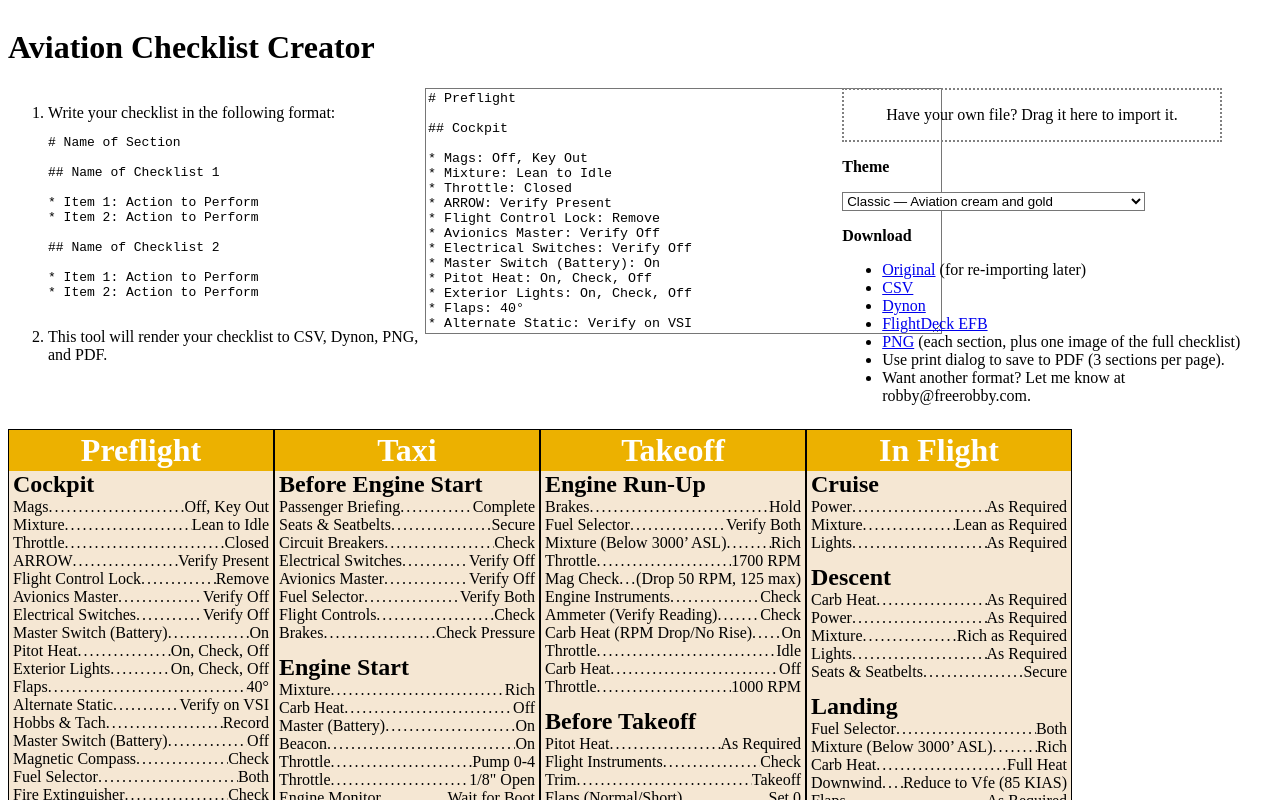
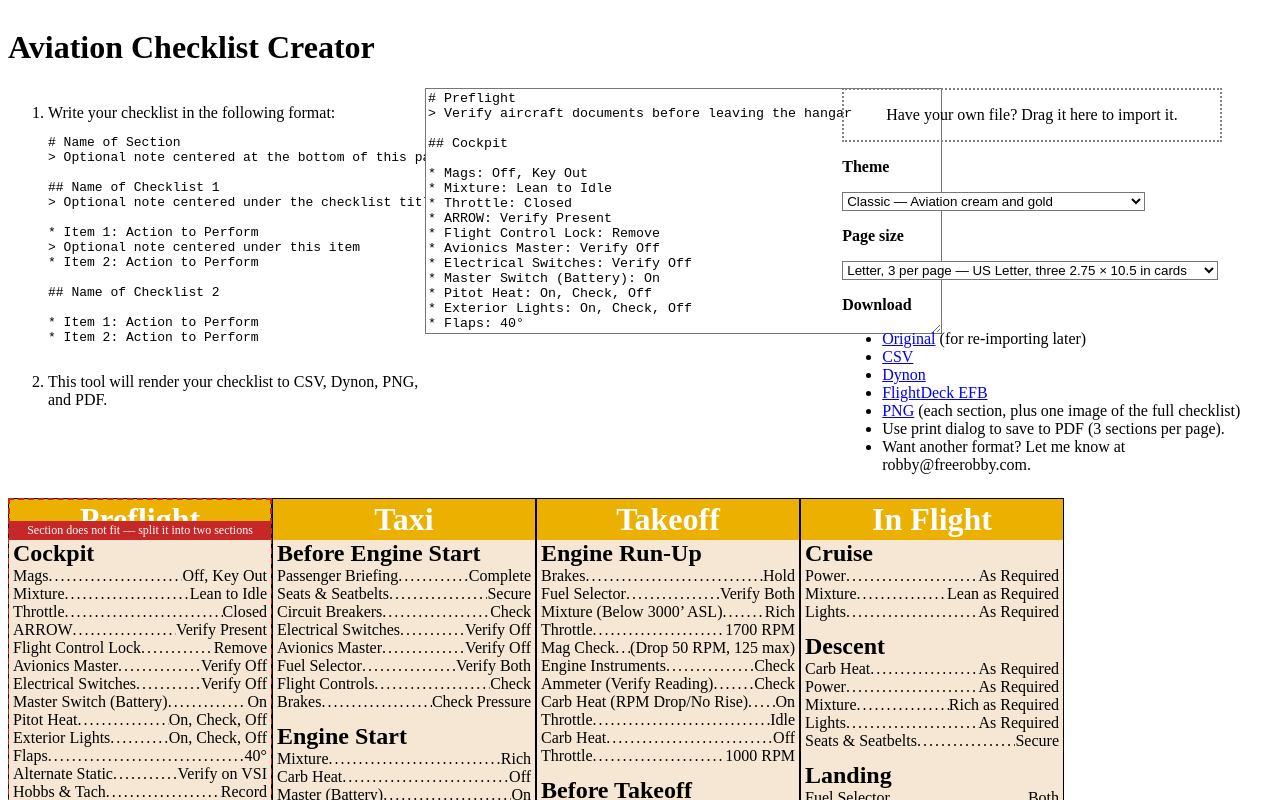
Before and after one commit to freerobby/aviation-checklist, a Vue app: page / in a window 1280 px wide. Both pictures are taken after a click on the link "my checklist". Shown: the top 800 px of the page. Built offline with nearby package versions, Linux system fonts and the light colour scheme.

Commit message:
Add page-size presets and centered checklist notes
Support 5x7.5 in binder inserts plus letter/A4 cards, overflow
warnings when a section no longer fits, and markdown notes that
render centered under items, titles, or the page footer.

Co-authored-by: robby <robby@freerobby.com>

```diff
--- a/package.json
+++ b/package.json
@@ -5,7 +5,8 @@
   "scripts": {
     "serve": "vue-cli-service serve",
     "build": "vue-cli-service build",
-    "lint": "vue-cli-service lint"
+    "lint": "vue-cli-service lint",
+    "test": "node --test src/checklistParser.test.js"
   },
   "dependencies": {
     "core-js": "^3.6.5",
--- a/public/assets/checklists/n934gr.md
+++ b/public/assets/checklists/n934gr.md
@@ -1,4 +1,5 @@
 # Preflight
+> Verify aircraft documents before leaving the hangar
 
 ## Cockpit
 
@@ -302,8 +303,10 @@
 * Doors: Unlatched
 
 ## Engine Fire in Flight
+> Perform from memory
 
 * Mixture: Lean to Idle Cutoff
+> If fire persists, land immediately
 * Fuel Selector: Off
 * Throttle: Closed
 * Master Switches: Off
--- a/src/App.vue
+++ b/src/App.vue
@@ -11,10 +11,13 @@
             Write your checklist in the following format:
             <pre>
 # Name of Section
+> Optional note centered at the bottom of this page
 
 ## Name of Checklist 1
+> Optional note centered under the checklist title
 
 * Item 1: Action to Perform
+> Optional note centered under this item
 * Item 2: Action to Perform
 
 ## Name of Checklist 2
@@ -48,6 +51,14 @@
             </option>
           </select>
         </div>
+        <div class="page-size-picker">
+          <p><strong>Page size</strong></p>
+          <select v-model="pageSize" aria-label="Checklist page size">
+            <option v-for="s in pageSizes" v-bind:key="s.id" v-bind:value="s.id">
+              {{ s.name }} — {{ s.description }}
+            </option>
+          </select>
+        </div>
         <div v-if="checklistSets.length > 0">
           <p><strong>Download</strong></p>
           <ul>
@@ -65,9 +76,9 @@
             </li>
             <li>
               <a href="#" v-on:click="onDownloadPNG">{{ exportingPng ? 'Preparing PNG…' : 'PNG' }}</a>
-              (each section, plus one image of the full checklist)
+              ({{ pngDownloadHint }})
             </li>
-            <li>Use print dialog to save to PDF (3 sections per page).</li>
+            <li>{{ printHint }}</li>
             <li>
               Want another format? Let me know at robby@freerobby.com.
             </li>
@@ -80,6 +91,9 @@
           v-for="(checklistSet, index) in checklistSets"
           v-bind:title="checklistSet.title"
           v-bind:checklists="checklistSet.checklists"
+          v-bind:footer-note="checklistSet.footerNote"
+          v-bind:layout="pageSizePreset.layout"
+          v-bind:page-size="pageSize"
           v-bind:key="checklistSet.id"
           v-bind:generated="(index === 0)?'Printed ' + formatted_date():''"
       ></checklist-set>
@@ -90,7 +104,9 @@
 <script>
 import ChecklistSet from "@/components/ChecklistSet";
 import { THEMES, DEFAULT_THEME, isValidTheme } from "@/themes";
+import { PAGE_SIZES, DEFAULT_PAGE_SIZE, isValidPageSize, getPageSize } from "@/pageSizes";
 import { downloadChecklistPngs } from "@/exportPng";
+import { parseMarkdown, checklistSetsFromCsvRows, markdownFromChecklistSets } from "@/checklistParser";
 
 import papa from "papaparse";
 
@@ -106,9 +122,30 @@ export default {
       user_raw_data: '',
       theme: DEFAULT_THEME,
       themes: THEMES,
+      pageSize: DEFAULT_PAGE_SIZE,
+      pageSizes: PAGE_SIZES,
       exportingPng: false,
       isStaging: process.env.VUE_APP_STAGING === 'true',
       demoChecklistUrl: process.env.BASE_URL + 'assets/checklists/n934gr.md'
+    }
+  },
+  computed: {
+    pageSizePreset: function() {
+      return getPageSize(this.pageSize);
+    },
+    printHint: function() {
+      var preset = this.pageSizePreset;
+      if (preset.layout === "page") {
+        return "Use print dialog to save to PDF (one section per " + preset.name.toLowerCase() +
+          "). Choose matching paper or print on Letter at 100% and trim; disable headers and footers.";
+      }
+      return "Use print dialog to save to PDF (" + preset.cardsPerPage + " sections per page).";
+    },
+    pngDownloadHint: function() {
+      if (this.pageSizePreset.pngColumns < 2) {
+        return "one image per section";
+      }
+      return "each section, plus one image of the full checklist";
     }
   },
   created() {
@@ -117,6 +154,12 @@ export default {
       this.theme = savedTheme;
     }
     document.documentElement.setAttribute("data-theme", this.theme);
+
+    var savedPageSize = localStorage.getItem("pageSize");
+    if (isValidPageSize(savedPageSize)) {
+      this.pageSize = savedPageSize;
+    }
+    this.applyPageSize(this.pageSize);
   },
   beforeMount() {
     if (localStorage.getItem("user_raw_data") !== null)
@@ -126,6 +169,20 @@ export default {
     formatted_date: function() {
       var d = new Date();
       return d.toDateString()
+    },
+    applyPageSize: function(id) {
+      var preset = getPageSize(id);
+      document.documentElement.style.setProperty("--card-width", preset.cardWidth);
+      document.documentElement.style.setProperty("--card-height", preset.cardHeight);
+      document.documentElement.setAttribute("data-page-layout", preset.layout);
+
+      var style = document.getElementById("page-size-print");
+      if (!style) {
+        style = document.createElement("style");
+        style.id = "page-size-print";
+        document.head.appendChild(style);
+      }
+      style.textContent = "@media print { @page { size: " + preset.paper + "; margin: 0; } }";
     },
     importFile: function(event) {
       let csv_file = event.dataTransfer.files[0];
@@ -167,12 +224,23 @@ export default {
       for (var set = 0; set < data.length; set++) {
         for (var checklist = 0; checklist < data[set].checklists.length; checklist++) {
           lines.push("CHKLST" + (num_checklists).toString() + ".TITLE, " + data[set].title + ": " + data[set].checklists[checklist].title);
+          var lineNum = 1;
+          if (data[set].checklists[checklist].note) {
+            lines.push(
+                "CHKLST" +
+                (num_checklists).toString() +
+                ".LINE" + lineNum.toString() +
+                ", " +
+                data[set].checklists[checklist].note.replace(/\n/g, " / ")
+            );
+            lineNum++;
+          }
           for (var i = 0; i < data[set].checklists[checklist].items.length; i++) {
             if (data[set].checklists[checklist].items[i].operation !== undefined) {
               lines.push(
                   "CHKLST" +
                   (num_checklists).toString() +
-                  ".LINE" + (i+1).toString() +
+                  ".LINE" + lineNum.toString() +
                   ", " +
                   data[set].checklists[checklist].items[i].subject +
                   ": " +
@@ -183,12 +251,22 @@ export default {
               lines.push(
                   "CHKLST" +
                   (num_checklists).toString() +
-                  ".LINE" + (i+1).toString() +
+                  ".LINE" + lineNum.toString() +
                   ", " +
                   data[set].checklists[checklist].items[i].subject
               );
             }
-
+            lineNum++;
+            if (data[set].checklists[checklist].items[i].note) {
+              lines.push(
+                  "CHKLST" +
+                  (num_checklists).toString() +
+                  ".LINE" + lineNum.toString() +
+                  ", " +
+                  data[set].checklists[checklist].items[i].note.replace(/\n/g, " / ")
+              );
+              lineNum++;
+            }
           }
 
           num_checklists++;
@@ -212,8 +290,13 @@ export default {
 
           this_export_checklist["checklistItems"] = [];
           for (var i = 0; i < data[set].checklists[checklist].items.length; i++) {
+            var item = data[set].checklists[checklist].items[i];
+            var name = item.subject + " - " + item.operation;
+            if (item.note) {
+              name += " (" + item.note.replace(/\n/g, " / ") + ")";
+            }
             this_export_checklist["checklistItems"].push({
-              "name": data[set].checklists[checklist].items[i].subject + " - " + data[set].checklists[checklist].items[i].operation,
+              "name": name,
               "completed": false
             });
           }
@@ -250,7 +333,8 @@ export default {
 
       this.exportingPng = true;
       var handle = this;
-      downloadChecklistPngs(cards)
+      var columns = this.pageSizePreset.pngColumns;
+      downloadChecklistPngs(cards, { columns: columns, includeCombined: columns >= 2 })
         .catch(function() {
           window.alert("Could not create the PNG. Please try again.");
         })
@@ -259,51 +343,10 @@ export default {
         });
     },
     onDownloadMarkdown: function() {
-      var data = this.checklistSets;
-      var lines = [];
-      for (var set = 0; set < data.length; set++) {
-        lines.push("# " + data[set].title);
-        lines.push("");
-        for (var checklist = 0; checklist < data[set].checklists.length; checklist++) {
-          lines.push("## " + data[set].checklists[checklist].title);
-          lines.push("");
-          for (var i = 0; i < data[set].checklists[checklist].items.length; i++) {
-            if (data[set].checklists[checklist].items[i].operation !== undefined) {
-              lines.push("* " + data[set].checklists[checklist].items[i].subject + ": " + data[set].checklists[checklist].items[i].operation);
-            }
-            else {
-              lines.push("* " + data[set].checklists[checklist].items[i].subject);
-            }
-          }
-          lines.push("");
-        }
-      }
-
-      this.initiatePlaintextDownload("checklist.md", lines.join("\n"));
+      this.initiatePlaintextDownload("checklist.md", markdownFromChecklistSets(this.checklistSets));
     },
     handle_update_csv: function(results) {
-      var csv_data = results.data
-      var checklist_sets = [];
-
-      var current_checklistset = null;
-      var current_checklist = null;
-      for (let i = 0; i < csv_data.length; i++) {
-        if (csv_data[i].length < 2 && csv_data[i][0] === "") {
-          continue; // Skip partial lines.
-        }
-        if (csv_data[i][0] !== current_checklistset) {
-          checklist_sets.push({title: csv_data[i][0], checklists: []});
-          current_checklistset = csv_data[i][0];
-          current_checklist = null;
-        }
-        if (csv_data[i][1] !== current_checklist) {
-          checklist_sets.slice(-1)[0]['checklists'].push({title: csv_data[i][1], items: []})
-          current_checklist = csv_data[i][1];
-        }
-        checklist_sets.slice(-1)[0]['checklists'].slice(-1)[0].items.push({subject: csv_data[i][2], operation: csv_data[i][3]});
-      }
-
-      this.checklistSets = checklist_sets;
+      this.checklistSets = checklistSetsFromCsvRows(results.data);
     },
     parse: function(raw) {
       if (raw.substring(0, 1) === "#")
@@ -320,34 +363,7 @@ export default {
       });
     },
     parse_md: function(raw) {
-      var md_data = raw.split("\n");
-      var checklist_sets = [];
-
-      while (md_data.length > 0) {
-        var row = md_data.shift();
-        if (row.substring(0,2) === "# ") {
-          checklist_sets.push({title: row.substring(2), checklists: []});
-        }
-        else if (row.substring(0,3) === "## ") {
-          checklist_sets.slice(-1)[0]['checklists'].push({title: row.substring(3), items: []})
-        }
-        else if (row.substring(0, 2) === "* ") {
-          var index = row.indexOf(": ");
-          if (index >= 0) {
-            checklist_sets.slice(-1)[0]['checklists'].slice(-1)[0].items.push({
-              subject: row.substring(2, index),
-              operation: row.substring(index + 2)
-            });
-          }
-          else {
-            checklist_sets.slice(-1)[0]['checklists'].slice(-1)[0].items.push({
-              subject: row.substring(2)
-            })
-          }
-        }
-      }
-
-      this.checklistSets = checklist_sets;
+      this.checklistSets = parseMarkdown(raw);
     }
   },
   watch: {
@@ -360,6 +376,10 @@ export default {
     theme: function(newVal) {
       document.documentElement.setAttribute("data-theme", newVal);
       localStorage.setItem("theme", newVal);
+    },
+    pageSize: function(newVal) {
+      this.applyPageSize(newVal);
+      localStorage.setItem("pageSize", newVal);
     }
   },
 }
@@ -390,11 +410,13 @@ div.staging-banner {
   text-align: center;
 }
 
-div.theme-picker {
+div.theme-picker,
+div.page-size-picker {
   margin-bottom: 12px;
 }
 
-div.theme-picker select {
+div.theme-picker select,
+div.page-size-picker select {
   max-width: 90%;
 }
 
--- /dev/null
+++ b/src/checklistParser.js
@@ -0,0 +1,139 @@
+function lastSet(sets) {
+  return sets.length ? sets[sets.length - 1] : null;
+}
+
+function lastChecklist(sets) {
+  var set = lastSet(sets);
+  return set && set.checklists.length ? set.checklists[set.checklists.length - 1] : null;
+}
+
+function appendNote(target, field, text) {
+  if (!target) {
+    return;
+  }
+  if (target[field]) {
+    target[field] += "\n" + text;
+  } else {
+    target[field] = text;
+  }
+}
+
+function noteLines(note) {
+  return String(note || "").split("\n");
+}
+
+function parseMarkdown(raw) {
+  var md_data = String(raw || "").split("\n");
+  var checklist_sets = [];
+  var lastTarget = null;
+  var lastField = "note";
+
+  while (md_data.length > 0) {
+    var row = md_data.shift();
+    var trimmed = row.replace(/^\s+/, "");
+
+    if (trimmed.substring(0, 2) === "# ") {
+      var set = { title: trimmed.substring(2), checklists: [] };
+      checklist_sets.push(set);
+      lastTarget = set;
+      lastField = "footerNote";
+    } else if (trimmed.substring(0, 3) === "## ") {
+      var checklist = { title: trimmed.substring(3), items: [] };
+      lastSet(checklist_sets).checklists.push(checklist);
+      lastTarget = checklist;
+      lastField = "note";
+    } else if (trimmed.substring(0, 2) === "* ") {
+      var item;
+      var index = trimmed.indexOf(": ");
+      if (index >= 0) {
+        item = {
+          subject: trimmed.substring(2, index),
+          operation: trimmed.substring(index + 2)
+        };
+      } else {
+        item = { subject: trimmed.substring(2) };
+      }
+      lastChecklist(checklist_sets).items.push(item);
+      lastTarget = item;
+      lastField = "note";
+    } else if (trimmed.charAt(0) === ">") {
+      var noteText = trimmed.substring(1).replace(/^\s+/, "");
+      appendNote(lastTarget, lastField, noteText);
+    }
+  }
+
+  return checklist_sets;
+}
+
+function checklistSetsFromCsvRows(csv_data) {
+  var checklist_sets = [];
+  var current_checklistset = null;
+  var current_checklist = null;
+
+  for (var i = 0; i < csv_data.length; i++) {
+    if (csv_data[i].length < 2 && csv_data[i][0] === "") {
+      continue;
+    }
+    if (csv_data[i][0] !== current_checklistset) {
+      checklist_sets.push({ title: csv_data[i][0], checklists: [] });
+      current_checklistset = csv_data[i][0];
+      current_checklist = null;
+    }
+    if (csv_data[i][1] !== current_checklist) {
+      lastSet(checklist_sets).checklists.push({ title: csv_data[i][1], items: [] });
+      current_checklist = csv_data[i][1];
+    }
+    var item = { subject: csv_data[i][2], operation: csv_data[i][3] };
+    if (csv_data[i][4]) {
+      item.note = csv_data[i][4];
+    }
+    lastChecklist(checklist_sets).items.push(item);
+  }
+
+  return checklist_sets;
+}
+
+function markdownFromChecklistSets(data) {
+  var lines = [];
+  for (var set = 0; set < data.length; set++) {
+    lines.push("# " + data[set].title);
+    lines.push("");
+    if (data[set].footerNote) {
+      noteLines(data[set].footerNote).forEach(function(line) {
+        lines.push("> " + line);
+      });
+      lines.push("");
+    }
+    for (var checklist = 0; checklist < data[set].checklists.length; checklist++) {
+      lines.push("## " + data[set].checklists[checklist].title);
+      lines.push("");
+      if (data[set].checklists[checklist].note) {
+        noteLines(data[set].checklists[checklist].note).forEach(function(line) {
+          lines.push("> " + line);
+        });
+        lines.push("");
+      }
+      for (var i = 0; i < data[set].checklists[checklist].items.length; i++) {
+        var item = data[set].checklists[checklist].items[i];
+        if (item.operation !== undefined) {
+          lines.push("* " + item.subject + ": " + item.operation);
+        } else {
+          lines.push("* " + item.subject);
+        }
+        if (item.note) {
+          noteLines(item.note).forEach(function(line) {
+            lines.push("> " + line);
+          });
+        }
+      }
+      lines.push("");
+    }
+  }
+  return lines.join("\n");
+}
+
+module.exports = {
+  parseMarkdown: parseMarkdown,
+  checklistSetsFromCsvRows: checklistSetsFromCsvRows,
+  markdownFromChecklistSets: markdownFromChecklistSets
+};
--- a/src/components/Checklist.vue
+++ b/src/components/Checklist.vue
@@ -1,6 +1,7 @@
 <template>
   <div class="checklist">
     <h2> {{ title }}</h2>
+    <div v-if="note" class="checklist-note">{{ note }}</div>
     <ul>
       <checklist-item v-for="item in items" v-bind:item="item" v-bind:key="item.id"></checklist-item>
     </ul>
@@ -13,7 +14,7 @@ import ChecklistItem from "./ChecklistItem.vue";
 export default {
   name: "Checklist",
   components: {ChecklistItem},
-  props: ["title", "items"]
+  props: ["title", "items", "note"]
 }
 </script>
 
--- a/src/components/ChecklistItem.vue
+++ b/src/components/ChecklistItem.vue
@@ -1,4 +1,3 @@
-
 <template>
   <li>
     <div class="checklist-item">
@@ -6,6 +5,7 @@
       <span class="dots"></span>
       {{ item.operation }}
     </div>
+    <div v-if="item.note" class="checklist-note">{{ item.note }}</div>
   </li>
 </template>
 
--- a/src/components/ChecklistSet.vue
+++ b/src/components/ChecklistSet.vue
@@ -1,12 +1,21 @@
 <template>
-  <div class="checklist-set">
+  <div class="checklist-set" v-bind:class="{ 'layout-page': layout === 'page', overflows: overflows }">
     <h1
       v-bind:class="{emergency:(title === 'Emergency'), reference:(title === 'Reference')}"
     >
       {{title}}
     </h1>
-    <checklist v-for="checklist in checklists" v-bind:title="checklist.title" v-bind:items="checklist.items" v-bind:key="checklist.id"></checklist>
-
+    <div v-if="overflows" class="overflow-warning">Section does not fit — split it into two sections</div>
+    <div class="checklist-body" ref="body">
+      <checklist
+        v-for="checklist in checklists"
+        v-bind:title="checklist.title"
+        v-bind:items="checklist.items"
+        v-bind:note="checklist.note"
+        v-bind:key="checklist.id"
+      ></checklist>
+    </div>
+    <div v-if="footerNote" class="checklist-note footer-note">{{ footerNote }}</div>
     <div v-if="generated!==''" class="generated">{{ generated }}</div>
   </div>
 </template>
@@ -16,7 +25,34 @@ import Checklist from "./Checklist.vue"
 export default {
   name: "ChecklistSet",
   components: {Checklist},
-  props: ["title", "checklists", "generated"]
+  props: ["title", "checklists", "generated", "footerNote", "layout", "pageSize"],
+  data: function() {
+    return { overflows: false };
+  },
+  watch: {
+    pageSize: function() {
+      this.checkOverflow();
+    }
+  },
+  mounted: function() {
+    this.checkOverflow();
+  },
+  updated: function() {
+    this.checkOverflow();
+  },
+  methods: {
+    checkOverflow: function() {
+      var handle = this;
+      this.$nextTick(function() {
+        var body = handle.$refs.body;
+        if (!body) {
+          handle.overflows = false;
+          return;
+        }
+        handle.overflows = body.scrollHeight > body.clientHeight + 1;
+      });
+    }
+  }
 }
 </script>
 
@@ -31,8 +67,19 @@ div {
 div.checklist-set{
   border: var(--card-border-width, 1px) solid var(--card-border);
   float: left;
-  width: 198pt;
-  height: 756pt;
+  width: var(--card-width, 198pt);
+  height: var(--card-height, 756pt);
+  display: flex;
+  flex-direction: column;
+  box-sizing: border-box;
+}
+div.checklist-set.layout-page {
+  float: none;
+  margin-bottom: 16px;
+}
+div.checklist-set.overflows {
+  outline: 2px dashed #c62828;
+  outline-offset: -2px;
 }
 div.checklist-set h1 {
   margin: 0;
@@ -41,12 +88,34 @@ div.checklist-set h1 {
   background-color: var(--header-bg);
   text-align: center;
   color: var(--header-text);
+  flex: 0 0 auto;
 }
 div.checklist-set h1.emergency {
   background-color: var(--emergency-header-bg);
 }
 div.checklist-set h1.reference {
   background-color: var(--reference-header-bg);
+}
+div.checklist-body {
+  flex: 1 1 auto;
+  overflow: hidden;
+  min-height: 0;
+}
+div.footer-note {
+  flex: 0 0 auto;
+  padding-bottom: 14px;
+}
+div.overflow-warning {
+  position: absolute;
+  top: 22px;
+  left: 0;
+  right: 0;
+  background-color: #c62828;
+  color: #ffffff;
+  font-size: 9pt;
+  text-align: center;
+  padding: 2px 4px;
+  z-index: 2;
 }
 div.checklist-set .generated {
   color: var(--generated-text);
@@ -55,4 +124,19 @@ div.checklist-set .generated {
   bottom: 2px;
   right: 3px;
 }
+@media print {
+  div.overflow-warning {
+    display: none;
+  }
+  div.checklist-set.overflows {
+    outline: none;
+  }
+  div.checklist-set.layout-page {
+    float: none;
+    margin-bottom: 0;
+    page-break-after: always;
+    break-after: page;
+    break-inside: avoid;
+  }
+}
 </style>
--- /dev/null
+++ b/src/pageSizes.js
@@ -0,0 +1,52 @@
+export const DEFAULT_PAGE_SIZE = "letter-3up";
+
+export const PAGE_SIZES = [
+  {
+    id: "letter-3up",
+    name: "Letter, 3 per page",
+    description: "US Letter, three 2.75 × 10.5 in cards",
+    cardWidth: "198pt",
+    cardHeight: "756pt",
+    paper: "letter",
+    cardsPerPage: 3,
+    layout: "columns",
+    pngColumns: 3
+  },
+  {
+    id: "insert-5x7.5",
+    name: "Checklist insert 5 × 7½ in",
+    description: "Flight-crew binder pocket (MIL-B-83963 / NSN 7510-21-806-0746)",
+    cardWidth: "5in",
+    cardHeight: "7.5in",
+    paper: "5in 7.5in",
+    cardsPerPage: 1,
+    layout: "page",
+    pngColumns: 1
+  },
+  {
+    id: "a4-3up",
+    name: "A4, 3 per page",
+    description: "A4, three cards per page",
+    cardWidth: "198pt",
+    cardHeight: "804pt",
+    paper: "A4",
+    cardsPerPage: 3,
+    layout: "columns",
+    pngColumns: 3
+  }
+];
+
+export function isValidPageSize(id) {
+  return PAGE_SIZES.some(function(size) {
+    return size.id === id;
+  });
+}
+
+export function getPageSize(id) {
+  for (var i = 0; i < PAGE_SIZES.length; i++) {
+    if (PAGE_SIZES[i].id === id) {
+      return PAGE_SIZES[i];
+    }
+  }
+  return PAGE_SIZES[0];
+}
--- a/src/themes.css
+++ b/src/themes.css
@@ -10,6 +10,7 @@
   --emergency-header-bg: #ff371a;
   --reference-header-bg: #4588ff;
   --generated-text: #515151;
+  --note-text: #333333;
   --dots-color: #000000;
   --input-bg: #ffffff;
   --input-text: #000000;
@@ -30,6 +31,7 @@ html[data-theme="light"] {
   --emergency-header-bg: #b00000;
   --reference-header-bg: #003399;
   --generated-text: #333333;
+  --note-text: #222222;
   --dots-color: #000000;
   --input-bg: #ffffff;
   --input-text: #000000;
@@ -50,6 +52,7 @@ html[data-theme="dark"] {
   --emergency-header-bg: #8b1515;
   --reference-header-bg: #1a4a8a;
   --generated-text: #c8c8c8;
+  --note-text: #dddddd;
   --dots-color: #ffffff;
   --input-bg: #1e1e1e;
   --input-text: #ffffff;
@@ -70,6 +73,7 @@ html[data-theme="black-on-white"] {
   --emergency-header-bg: #000000;
   --reference-header-bg: #000000;
   --generated-text: #000000;
+  --note-text: #000000;
   --dots-color: #000000;
   --input-bg: #ffffff;
   --input-text: #000000;
@@ -90,6 +94,7 @@ html[data-theme="white-on-black"] {
   --emergency-header-bg: #ffffff;
   --reference-header-bg: #ffffff;
   --generated-text: #ffffff;
+  --note-text: #ffffff;
   --dots-color: #ffffff;
   --input-bg: #000000;
   --input-text: #ffffff;
@@ -110,6 +115,7 @@ html[data-theme="night"] {
   --emergency-header-bg: #5c0000;
   --reference-header-bg: #001a33;
   --generated-text: #c48a00;
+  --note-text: #e0a000;
   --dots-color: #ffb000;
   --input-bg: #141414;
   --input-text: #ffb000;
@@ -130,6 +136,7 @@ html[data-theme="high-contrast"] {
   --emergency-header-bg: #ff0000;
   --reference-header-bg: #0000ff;
   --generated-text: #000000;
+  --note-text: #000000;
   --dots-color: #000000;
   --input-bg: #ffffff;
   --input-text: #000000;
@@ -143,3 +150,12 @@ body {
   background-color: var(--page-bg);
   color: var(--page-text);
 }
+
+.checklist-note {
+  text-align: center;
+  font-style: italic;
+  font-size: 0.85em;
+  white-space: pre-line;
+  color: var(--note-text, var(--card-text));
+  padding: 2px 6px;
+}
```
Also changed, not shown: public/assets/checklists/template.md (+3 -0 lines), src/exportPng.js (+7 -2 lines), 1 other file (tests, documents, lock files or other folders).
